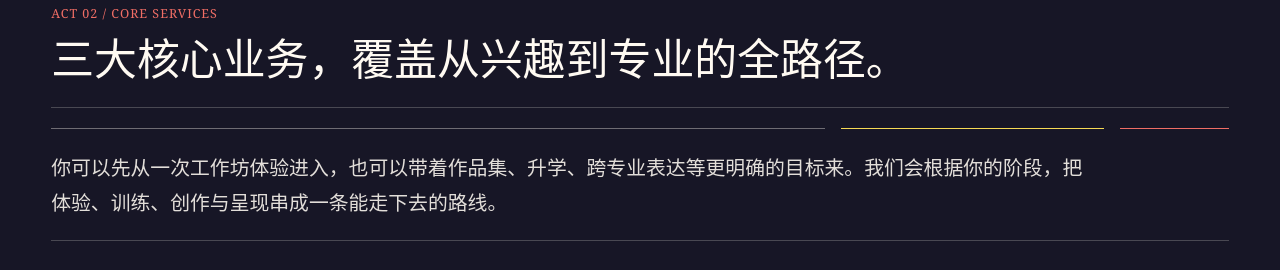
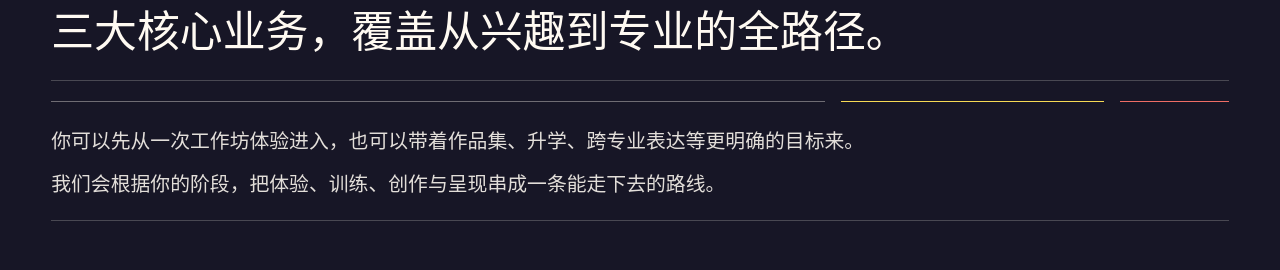
Before and after one commit to ZiyangGuo1998/art_lab, a Next.js app: page / in a window 1280 px wide. Shown: the part 2100-2370 px from the top of the page. Built offline with nearby package versions, Linux system fonts and the light colour scheme.

Commit message:
Update services header copy layout

```diff
--- a/app/page.tsx
+++ b/app/page.tsx
@@ -523,7 +523,7 @@ function ActHeader({
           <span className="h-px bg-[var(--yellow)]" />
           <span className="h-px bg-[var(--coral)]" />
         </div>
-        <p className={`m-0 max-w-[1040px] text-[clamp(1.02rem,1.55vw,1.25rem)] leading-[1.78] ${dark ? "text-[rgba(255,250,242,.88)]" : "text-[rgba(31,29,45,.74)]"}`}>
+        <p className={`m-0 grid max-w-none gap-2 text-[clamp(1.02rem,1.55vw,1.25rem)] leading-[1.78] ${dark ? "text-[rgba(255,250,242,.88)]" : "text-[rgba(31,29,45,.74)]"}`}>
           {body}
         </p>
       </div>
@@ -658,7 +658,12 @@ function Services() {
         <ActHeader
           eyebrow="Act 02 / Core Services"
           title="三大核心业务，覆盖从兴趣到专业的全路径。"
-          body="你可以先从一次工作坊体验进入，也可以带着作品集、升学、跨专业表达等更明确的目标来。我们会根据你的阶段，把体验、训练、创作与呈现串成一条能走下去的路线。"
+          body={
+            <>
+              <span>你可以先从一次工作坊体验进入，也可以带着作品集、升学、跨专业表达等更明确的目标来。</span>
+              <span>我们会根据你的阶段，把体验、训练、创作与呈现串成一条能走下去的路线。</span>
+            </>
+          }
         />
         <WorkshopSlider tickets={serviceTickets} />
       </div>
```
